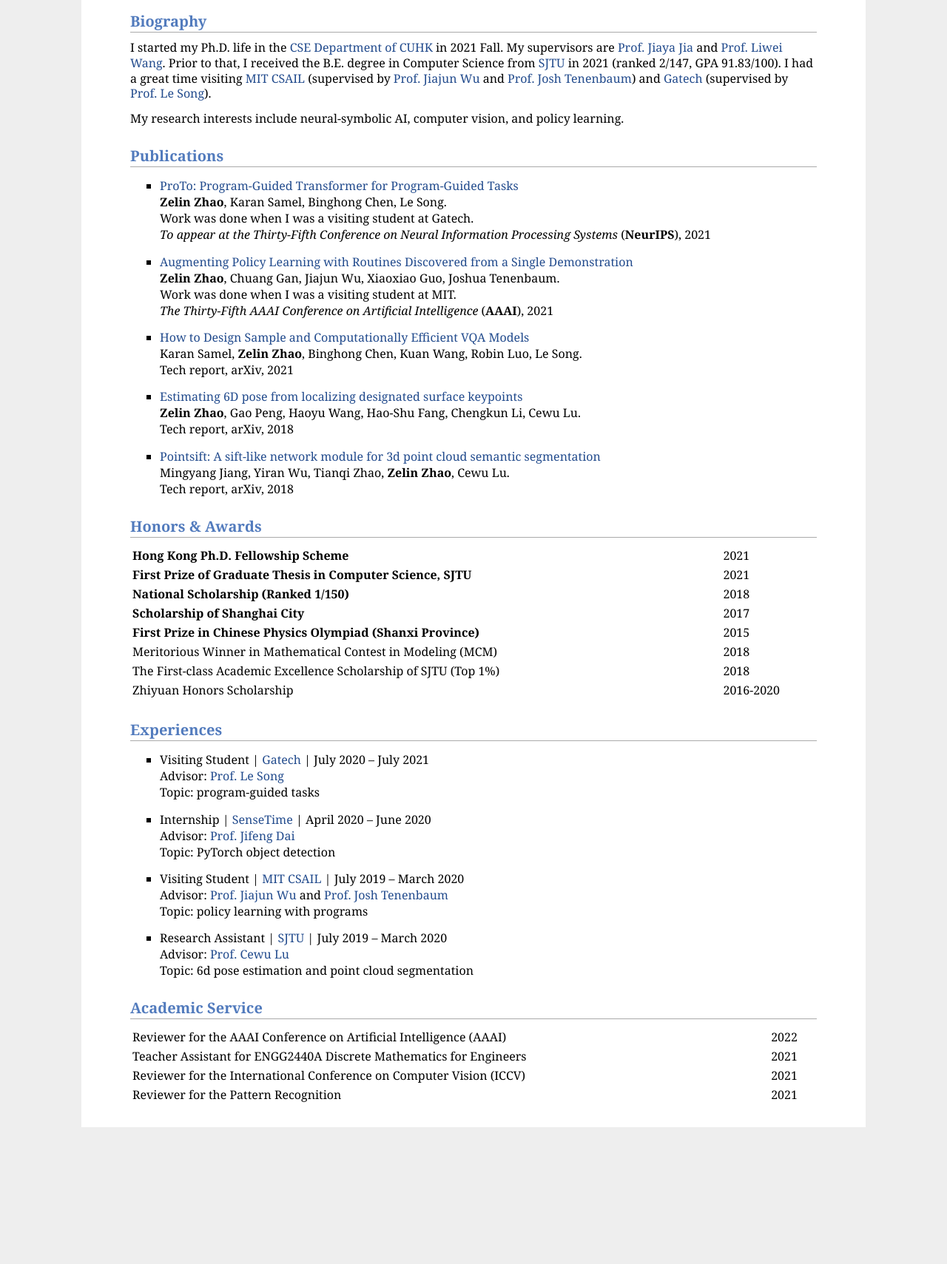
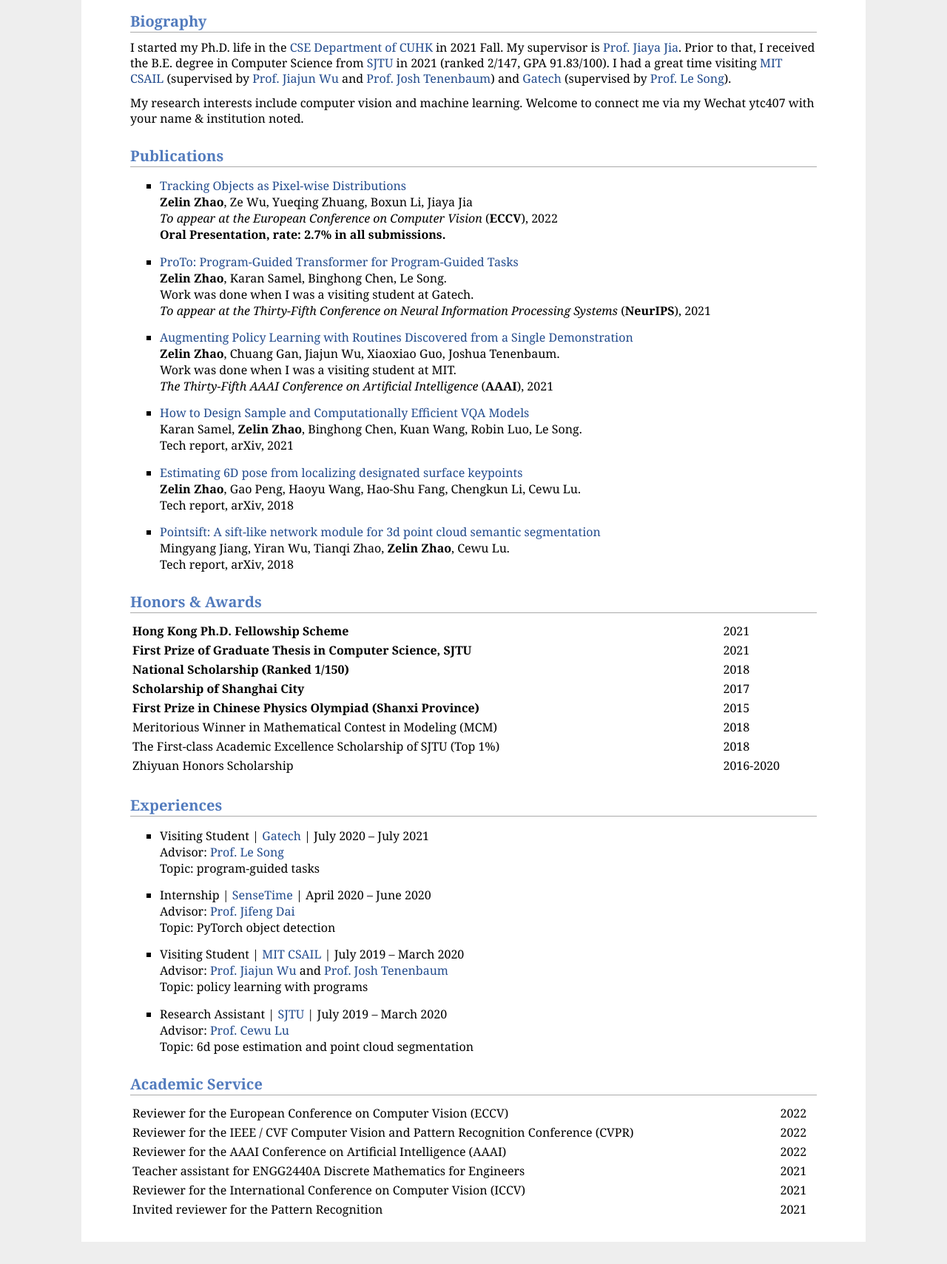
Before and after one commit to sjtuytc/sjtuytc.github.io, a plain HTML site: page index.html in a window 1280 px wide. Shown: the part 339-2048 px from the top of the page at 74% size. Before the commit the page ends 1893 px from the top, so only its background shows below. Drawn offline with Linux system fonts and the light colour scheme.

Commit message:
updated new article and supervisor

```diff
--- a/index.html
+++ b/index.html
@@ -52,15 +52,22 @@
 <h2>Biography</h2>
 <p>
 	I started my Ph.D. life in the <a href="https://www.cse.cuhk.edu.hk/">CSE Department of CUHK</a> in 2021 Fall.
-	My supervisors are <a href="http://www.cse.cuhk.edu.hk/~leojia">Prof. Jiaya Jia</a> and <a href="https://lwwangcse.github.io/">Prof. Liwei Wang</a>.
+	My supervisor is <a href="http://www.cse.cuhk.edu.hk/~leojia">Prof. Jiaya Jia</a>.
 	Prior to that, I received the B.E. degree in Computer Science from <a href="https://en.sjtu.edu.cn/">SJTU</a> in 2021 (ranked 2/147, GPA 91.83/100).
 	I had a great time visiting <a href="https://www.csail.mit.edu/">MIT CSAIL</a> (supervised by <a href="https://jiajunwu.com/">Prof. Jiajun Wu</a> and <a href="http://web.mit.edu/cocosci/josh.html">Prof. Josh Tenenbaum</a>)
 	and <a href="https://www.gatech.edu/">Gatech</a> (supervised by <a href="https://scholar.google.com/citations?user=Xl4E0CsAAAAJ&hl=en">Prof. Le Song</a>).
 </p>
-<p>My research interests include neural-symbolic AI, computer vision, and policy learning.</p>
+<p>My research interests include computer vision and machine learning. Welcome to connect me via my Wechat ytc407 with your name & institution noted.</p>
 
 <h2>Publications</h2>
 <ul>
+	<li>
+		<a href="./zelin_pages/p3aformer.html">Tracking Objects as Pixel-wise Distributions</a><br>
+		<b>Zelin Zhao</b>, Ze Wu, Yueqing Zhuang, Boxun Li, Jiaya Jia<br>
+		<em>To appear at the European Conference on Computer Vision</em> (<b>ECCV</b>),
+		2022<br>
+		<b>Oral Presentation, rate: 2.7% in all submissions.</b><br>
+	</li>
 	<li>
 		<a href="https://arxiv.org/abs/2110.00804">ProTo: Program-Guided Transformer for Program-Guided Tasks</a><br>
 		<b>Zelin Zhao</b>, Karan Samel, Binghong Chen, Le Song.<br>
@@ -138,16 +145,24 @@
 <table id="Service" border="0" width="100%">
 	<tbody>
 		<tr>
+			<td>Reviewer for the European Conference on Computer Vision (ECCV) </td>
+			<td>2022</td>
+		</tr>
+		<tr>
+			<td>Reviewer for the IEEE / CVF Computer Vision and Pattern Recognition Conference (CVPR) </td>
+			<td>2022</td>
+		</tr>
+		<tr>
 			<td>Reviewer for the AAAI Conference on Artificial Intelligence (AAAI) </td><td>2022</td>
 		</tr>
 		<tr>
-			<td>Teacher Assistant for ENGG2440A Discrete Mathematics for Engineers</td><td>2021</td>
+			<td>Teacher assistant for ENGG2440A Discrete Mathematics for Engineers</td><td>2021</td>
 		</tr>
 		<tr>
 			<td>Reviewer for the International Conference on Computer Vision (ICCV) </td><td>2021</td>
 		</tr>
 		<tr>
-			<td>Reviewer for the Pattern Recognition</td><td>2021</td>
+			<td>Invited reviewer for the Pattern Recognition</td><td>2021</td>
 		</tr>
 	</tbody>
 </table>
```
Also changed, not shown: zelin_pages/p3aformer.html (added), 1 other file.
